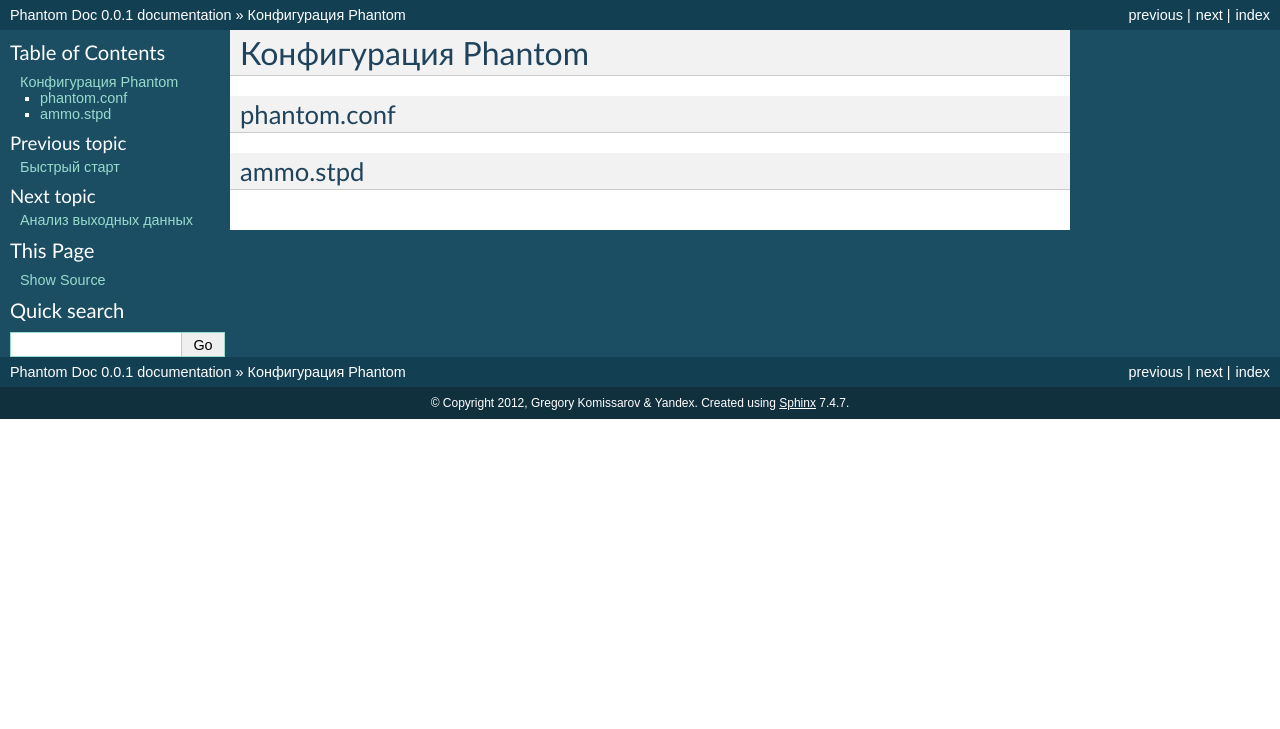
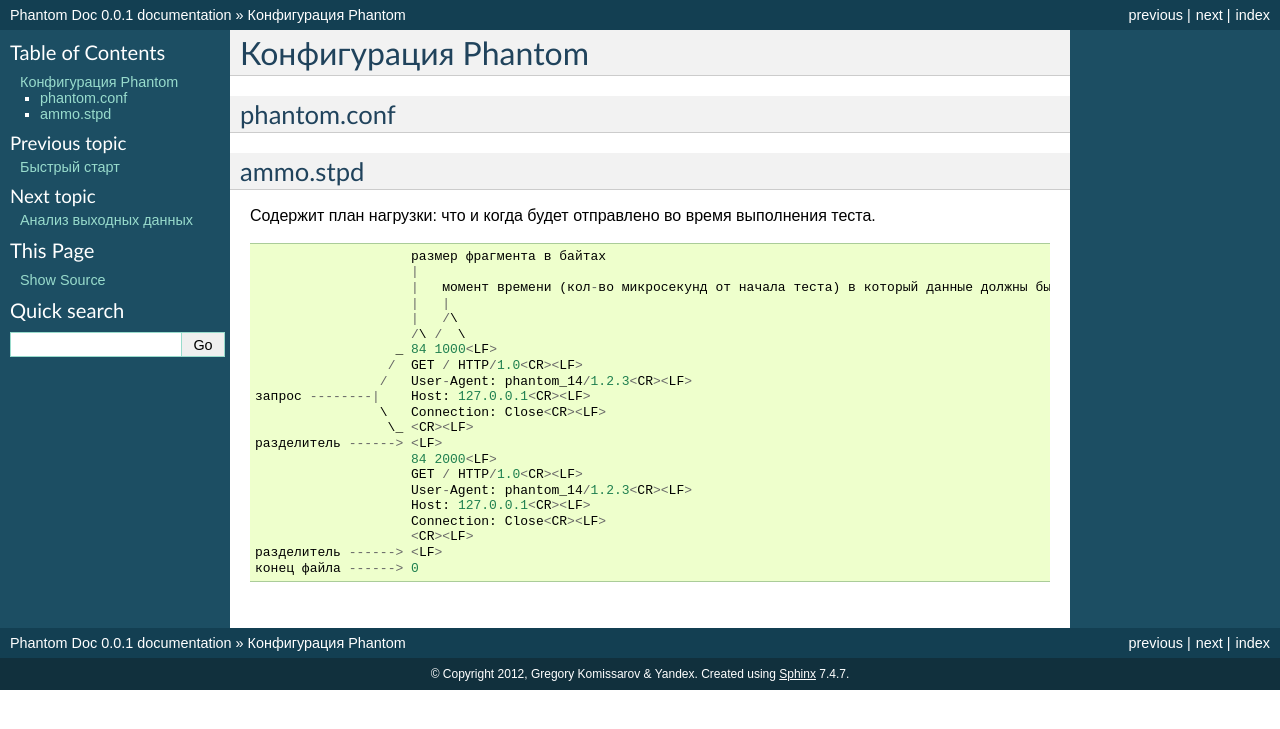
Before and after one commit to greggyNapalm/phantom_doc, a Sphinx documentation site: the page built from docs/writing-a-pahntom-conf.rst, in a window 1280 px wide. Shown: the top 729 px of the page. Built offline with Sphinx 7.4.7, drawn with Linux system fonts in a browser that asks for light colours.

Commit message:
ammo.conf descr added

```diff
--- a/docs/quickstart.rst
+++ b/docs/quickstart.rst
@@ -36,14 +36,14 @@
     Проверяем на синтаксическую корректность конфиг стрельбы
     ::
 
-        phantom check phantom.conf
+        $ phantom check phantom.conf
 
     Если в STDOUT выводится переформатированное содержимое файла phantom.conf - файл прошёл синтаксическую проверку, в ином случае будут указаны ошибки, которые нужно исправить.
 
     Запускаем тест
     ::
 
-        phantom run phantom.conf
+        $ phantom run phantom.conf
 
 Вывод терминала с запущеной стрельбой должен быть примерно следующим:
 ::
--- a/docs/writing-a-pahntom-conf.rst
+++ b/docs/writing-a-pahntom-conf.rst
@@ -7,3 +7,28 @@
 
 ammo.stpd
 =========
+Содержит план нагрузки: что и когда будет отправлено во время выполнения теста.
+
+::
+
+                        размер фрагмента в байтах
+                        |
+                        |   момент времени (кол-во микросекунд от начала теста) в который данные должны быть отправлены
+                        |   |
+                        |   /\
+                        /\ /  \
+                      _ 84 1000<LF>
+                     /  GET / HTTP/1.0<CR><LF>
+                    /   User-Agent: phantom_14/1.2.3<CR><LF>
+    запрос --------|    Host: 127.0.0.1<CR><LF>
+                    \   Connection: Close<CR><LF>
+                     \_ <CR><LF>
+    разделитель ------> <LF>
+                        84 2000<LF>
+                        GET / HTTP/1.0<CR><LF>
+                        User-Agent: phantom_14/1.2.3<CR><LF>
+                        Host: 127.0.0.1<CR><LF>
+                        Connection: Close<CR><LF>
+                        <CR><LF>
+    разделитель ------> <LF>
+    конец файла ------> 0
```
